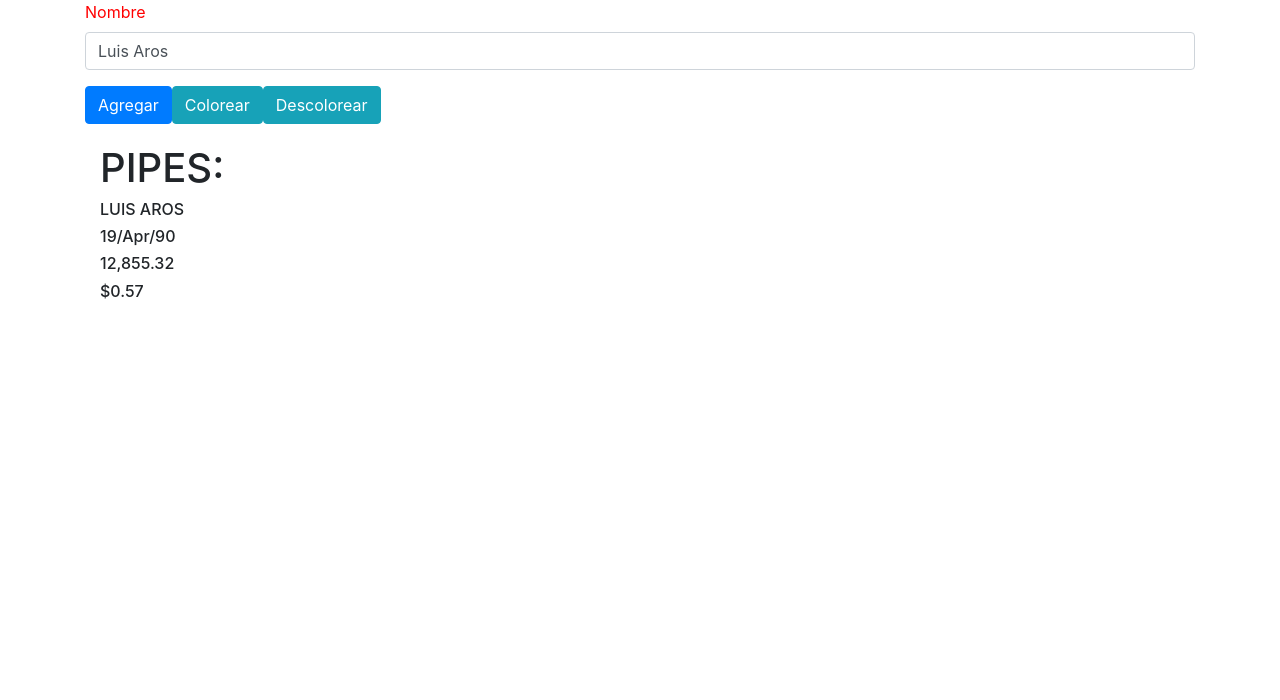
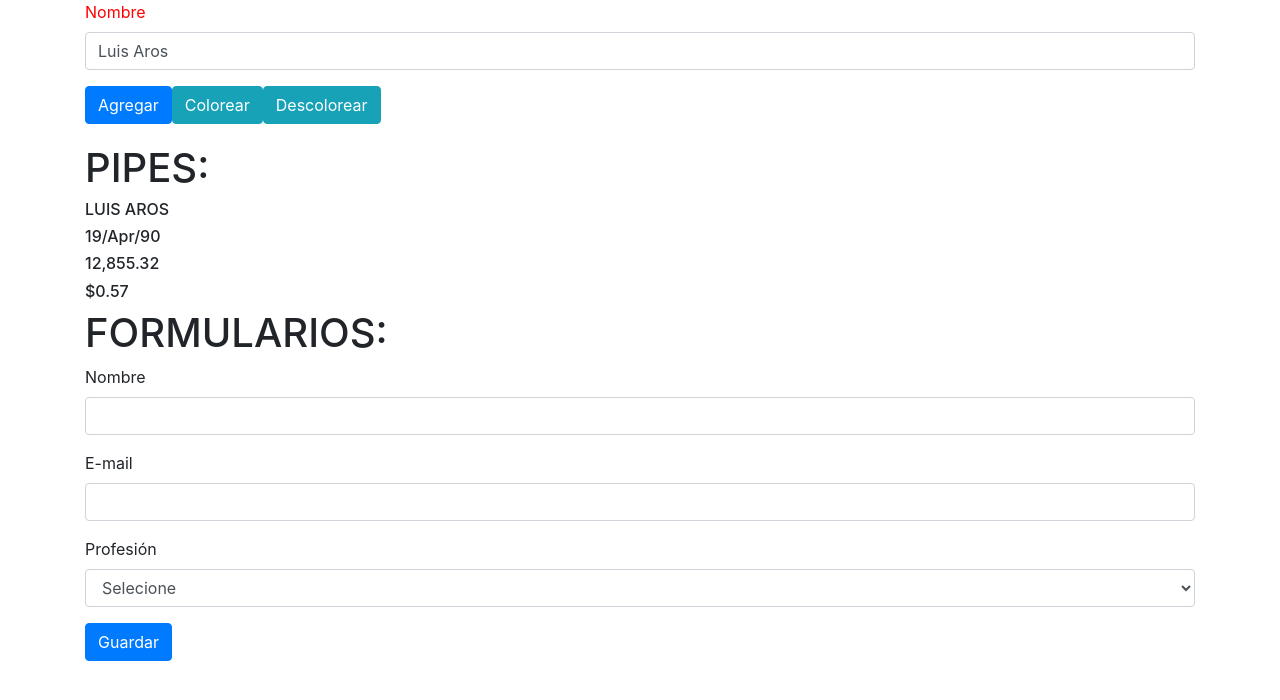
Before and after one commit to arellano84/meuprojecto, an Angular app: page / in a window 1280 px wide. Shown: the top 700 px of the page. Built offline with nearby package versions, Linux system fonts and the light colour scheme.

Commit message:
12.2. Template-driven Forms: Criando um formulário

```diff
--- a/src/app/app.component.html
+++ b/src/app/app.component.html
@@ -1,15 +1,14 @@
+<!--app-bem-vindo></app-bem-vindo-->
+
 <div class="container">
-
   <app-trabajador-form (outputTrabajadorAgregado)="alAgregar($event)"></app-trabajador-form>
-
   <div class="row" style="margin-top:20px">
     <div class="col-2" *ngFor="let trab of trabajadores">
       <app-trabajador-card [inputTrabajador]="trab"></app-trabajador-card>
     </div>
   </div>
-
-  <app-pipes></app-pipes>
-
 </div>
 
-<!--app-bem-vindo></app-bem-vindo-->
+<app-pipes></app-pipes>
+
+<app-formularios></app-formularios>
--- a/src/app/app.module.ts
+++ b/src/app/app.module.ts
@@ -9,6 +9,7 @@
 import { TrabajadorFormComponent } from './trabajador-form/trabajador-form.component';
 import { CampoColoridoDirective } from './campo-colorido.directive';
 import { PipesComponent } from './pipes/pipes.component';
+import { FormulariosComponent } from './formularios/formularios.component';
 
 @NgModule({
   declarations: [
@@ -17,7 +18,8 @@
     TrabajadorCardComponent,
     TrabajadorFormComponent,
     CampoColoridoDirective,
-    PipesComponent
+    PipesComponent,
+    FormulariosComponent
   ],
   imports: [
     BrowserModule,
--- /dev/null
+++ b/src/app/formularios/formularios.component.html
@@ -0,0 +1,29 @@
+<div class="container">
+
+  <h1>FORMULARIOS:</h1>
+
+  <!--form ngNoForm-->
+  <form #usuarioForm="ngForm" (ngSubmit)="guardar(usuarioForm)">
+    <div class="form-group">
+      <label class="form-control-label">Nombre</label>
+      <input type="text" class="form-control">
+    </div>
+
+    <div class="form-group">
+      <label class="form-control-label">E-mail</label>
+      <input type="text" class="form-control">
+    </div>
+
+    <div class="form-group">
+      <label class="form-control-label">Profesión</label>
+      <select class="form-control">
+        <option value="">Selecione</option>
+        <option>Ingeniero</option>
+        <option>Dentista</option>
+      </select>
+    </div>
+
+    <button type="submit" class="btn btn-primary">Guardar</button>
+  </form>
+
+</div>
--- /dev/null
+++ b/src/app/formularios/formularios.component.ts
@@ -0,0 +1,16 @@
+import { Component, OnInit } from '@angular/core';
+import { NgForm } from '@angular/forms';
+
+@Component({
+  selector: 'app-formularios',
+  templateUrl: './formularios.component.html',
+  styleUrls: ['./formularios.component.css']
+})
+export class FormulariosComponent{
+
+  guardar(usuarioForm: NgForm) {
+    console.log('Salvando...');
+    console.log(usuarioForm);
+  }
+
+}
```
Also changed, not shown: src/app/formularios/formularios.component.css (added).
